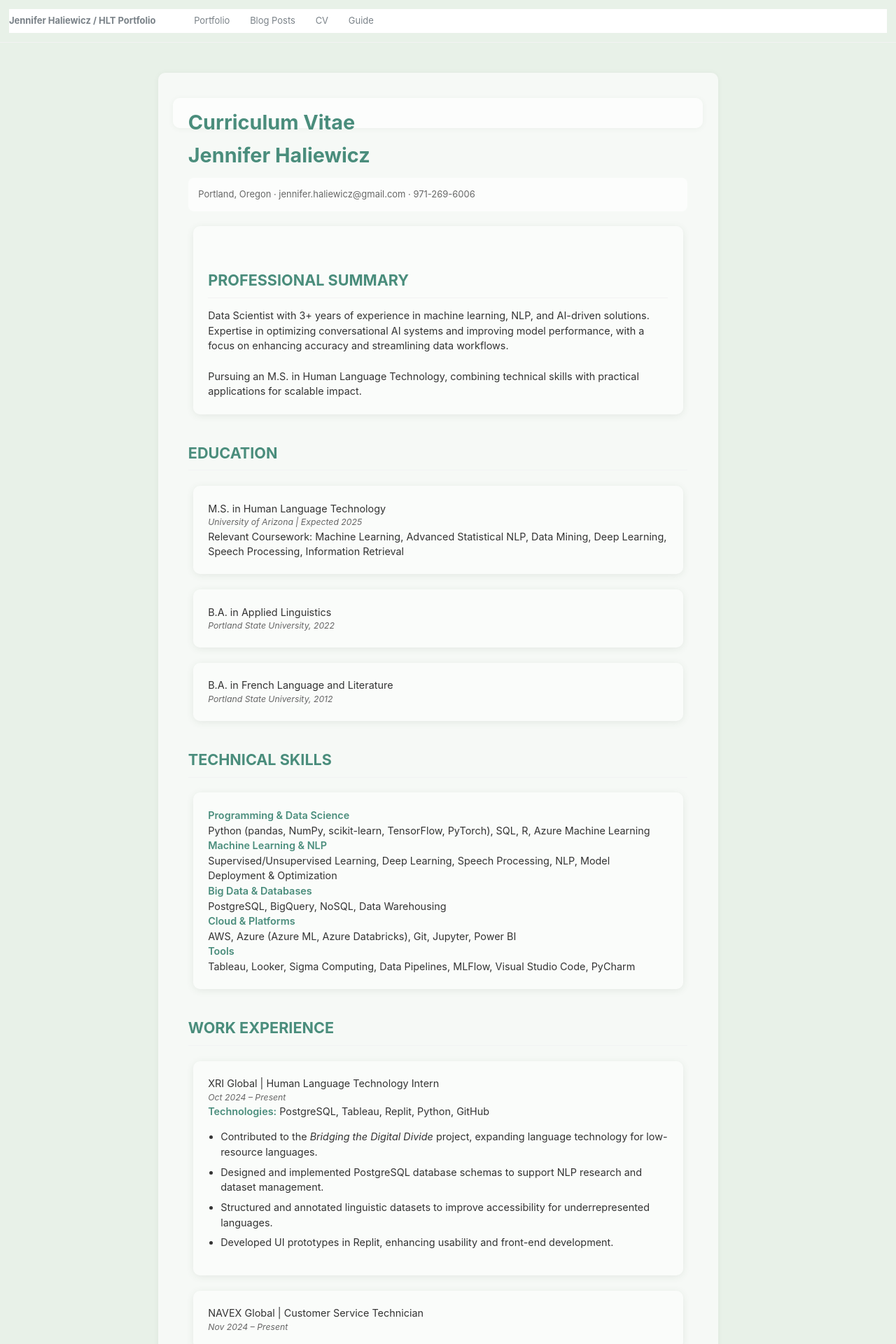
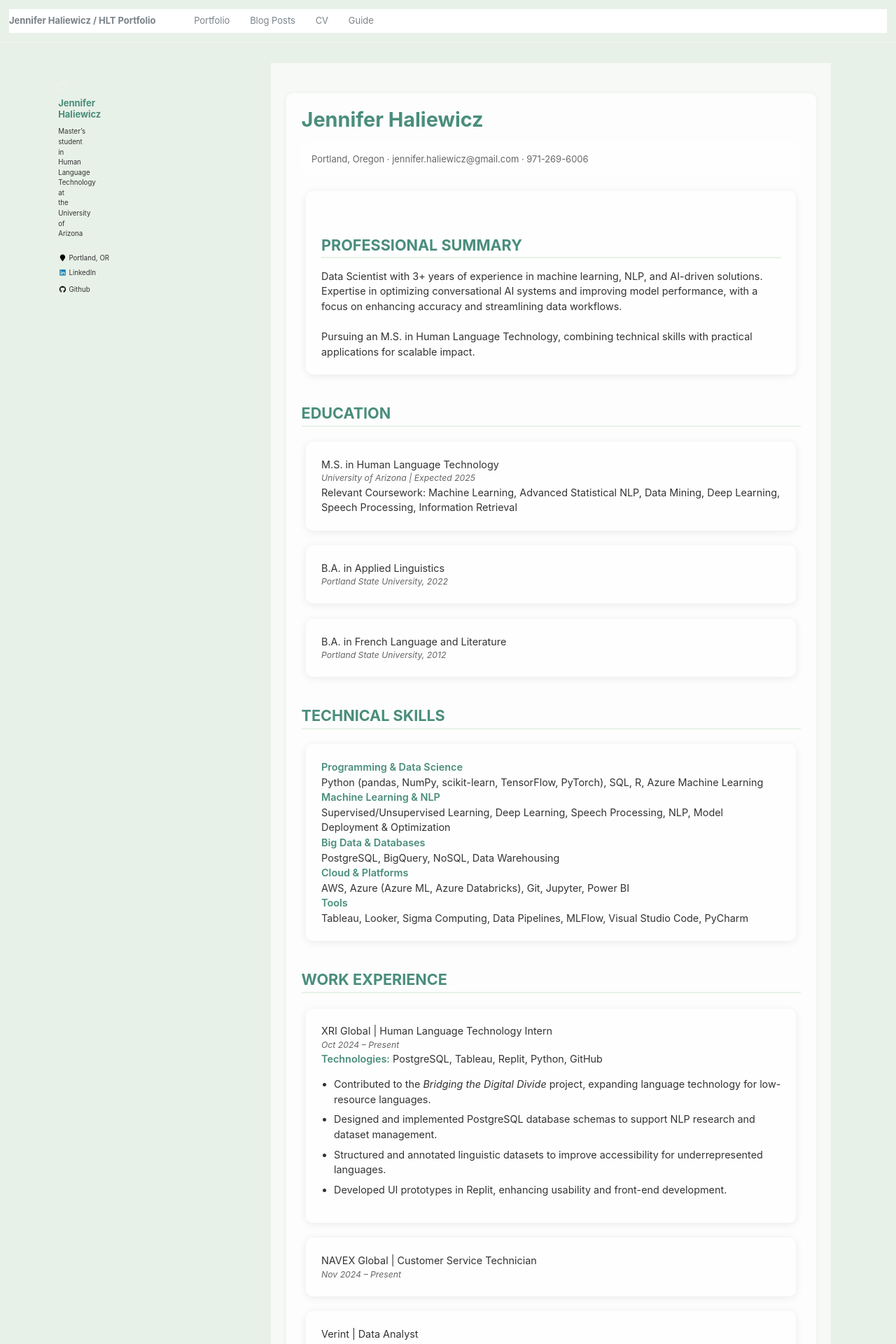
Before and after one commit to rofljen/HLTProfessionalsite, a Jekyll site: the page built from _pages/cv.html, in a window 1280 px wide. Shown: the top 1920 px of the page at 70% size. Built offline with Jekyll 4.4.1, drawn with Linux system fonts in a browser that asks for light colours.

Commit message:
update html layout

```diff
--- a/_pages/cv.html
+++ b/_pages/cv.html
@@ -1,10 +1,10 @@
 ---
-layout: single
+layout: default
 title: "Curriculum Vitae"
 permalink: /cv/
-author_profile: true
-sidebar: false
 ---
+
+<div class="page-card">
 
   <header>
     <h1>Jennifer Haliewicz</h1>
@@ -63,6 +63,7 @@
 
   <section>
     <h2>WORK EXPERIENCE</h2>
+
     <div class="experience-item">
       <div class="company-name">XRI Global | Human Language Technology Intern</div>
       <div class="date">Oct 2024 – Present</div>
@@ -105,19 +106,24 @@
 
   <section>
     <h2>SERVICE AND LEADERSHIP</h2>
+
     <div class="service-item">
       <div class="company-name">Project LEDO | Social Media Volunteer</div>
       <div class="date">Feb 2024 - Present</div>
       <div class="service-description">Assisted in planning and management of social media outlet posting and engagement.</div>
     </div>
+
     <div class="service-item">
       <div class="company-name">PDX Dream Team | Co-Manager, Co-Owner, Co-Founder</div>
       <div class="date">Sept 2022 - Present</div>
       <div class="service-description">Co-founder and co-owner of development cycling team focused on fostering skill and providing material and training support in an inclusive environment. As co-manager, provide administrative support, marketing and social media planning and engagement, season planning, sponsor engagement and coordination.</div>
     </div>
+
     <div class="service-item">
       <div class="company-name">Portland Bike Polo | Board Member</div>
       <div class="date">2023 - 2024 (Treasurer)</div>
       <div class="date">2019 - 2020 (Board Member)</div>
     </div>
   </section>
+
+</div>
--- a/assets/css/custom.css
+++ b/assets/css/custom.css
@@ -45,10 +45,13 @@
   flex: 1;
   background-color: rgba(255, 255, 255, 0.6);
   padding: 1.5rem;
+}
+.page-card {
+  background-color: rgba(255, 255, 255, 0.6);
+  padding: 1.5rem;
   border-radius: 10px;
   box-shadow: 0 1px 8px rgba(0, 0, 0, 0.05);
-  max-width: 800px;
-  margin: 1rem auto;
+  margin: 1.5rem auto;
 }
 
 /* Remove unwanted nested styling */
--- a/index.html
+++ b/index.html
@@ -4,6 +4,7 @@
 title: "Jennifer Haliewicz"
 ---
 
+<div class="page-card">
   <div class="site-summary">
     I am a Master's student in Human Language Technology with a background in linguistics and professional experience as a data analyst. I'm passionate about building language technology that makes a tangible difference—improving how people interact with the world and the internet through better language access and inclusivity.<br><br>
 
@@ -17,3 +18,4 @@
 
     If you're working on something exciting in this space, I'd love to connect.
   </div>
+</div>
```
Lines whose indentation alone changed are shown as unchanged.
